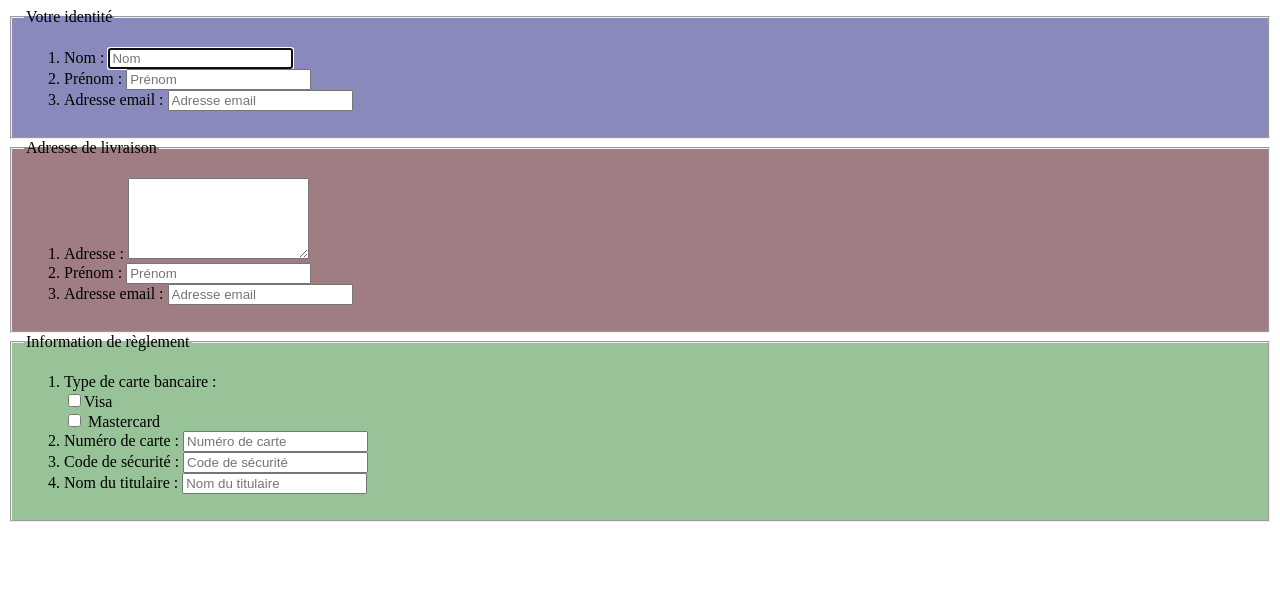
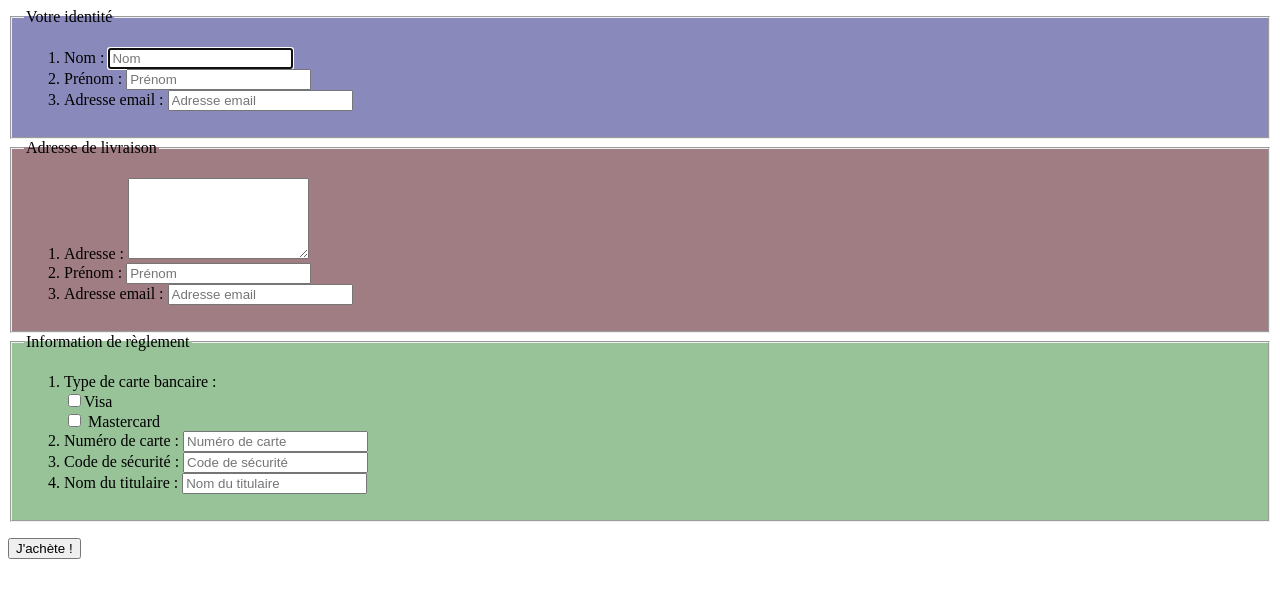
Before and after one commit to Antonin-lhp5/exercice-html-7, a plain HTML site: page index.html in a window 1280 px wide. Drawn offline with Linux system fonts and the light colour scheme.

Commit message:
Exercice 7

```diff
--- a/index.html
+++ b/index.html
@@ -43,6 +43,7 @@
             <li>Nom du titulaire : <input id="nom" placeholder="Nom du titulaire" autofocus="" required=""></li>
         </ol>
     </fieldset>
+    <p><input type="submit" value="J'achète !"></p>
 </body>
 
 </html>
```
